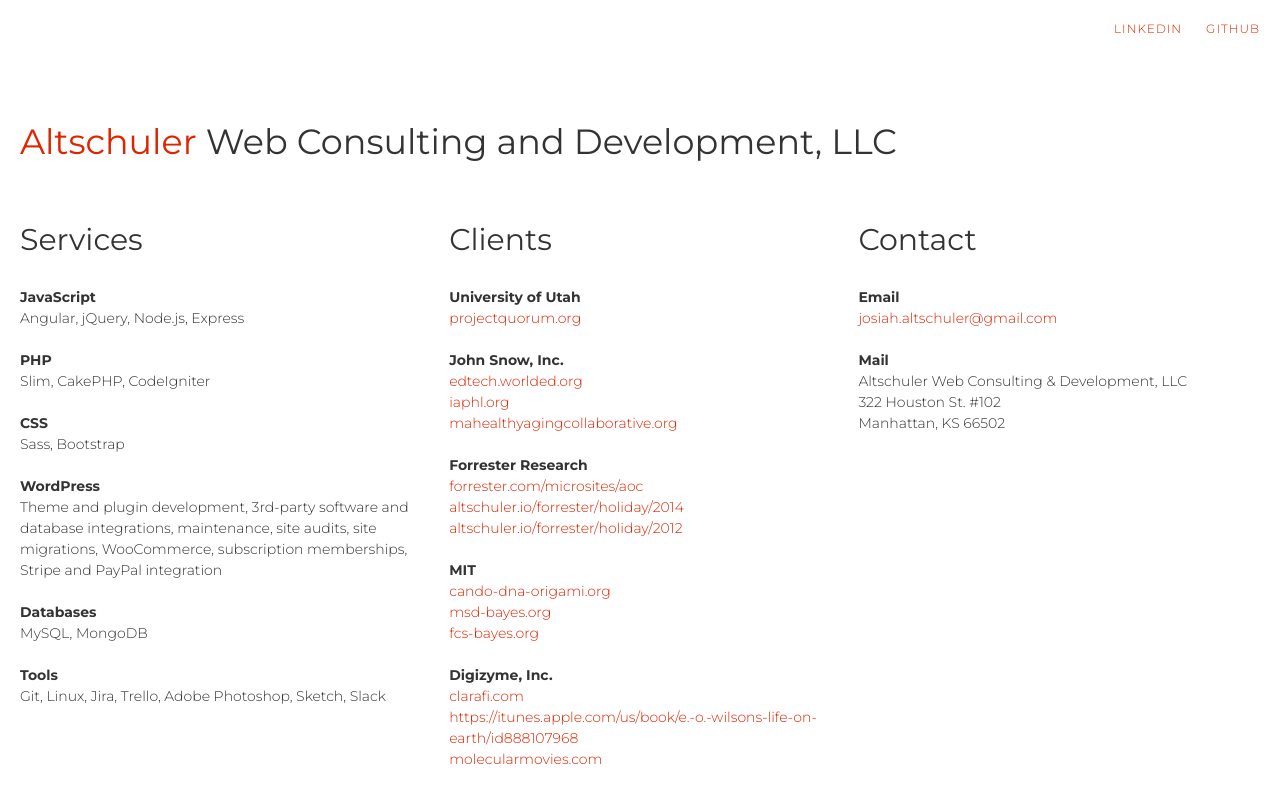
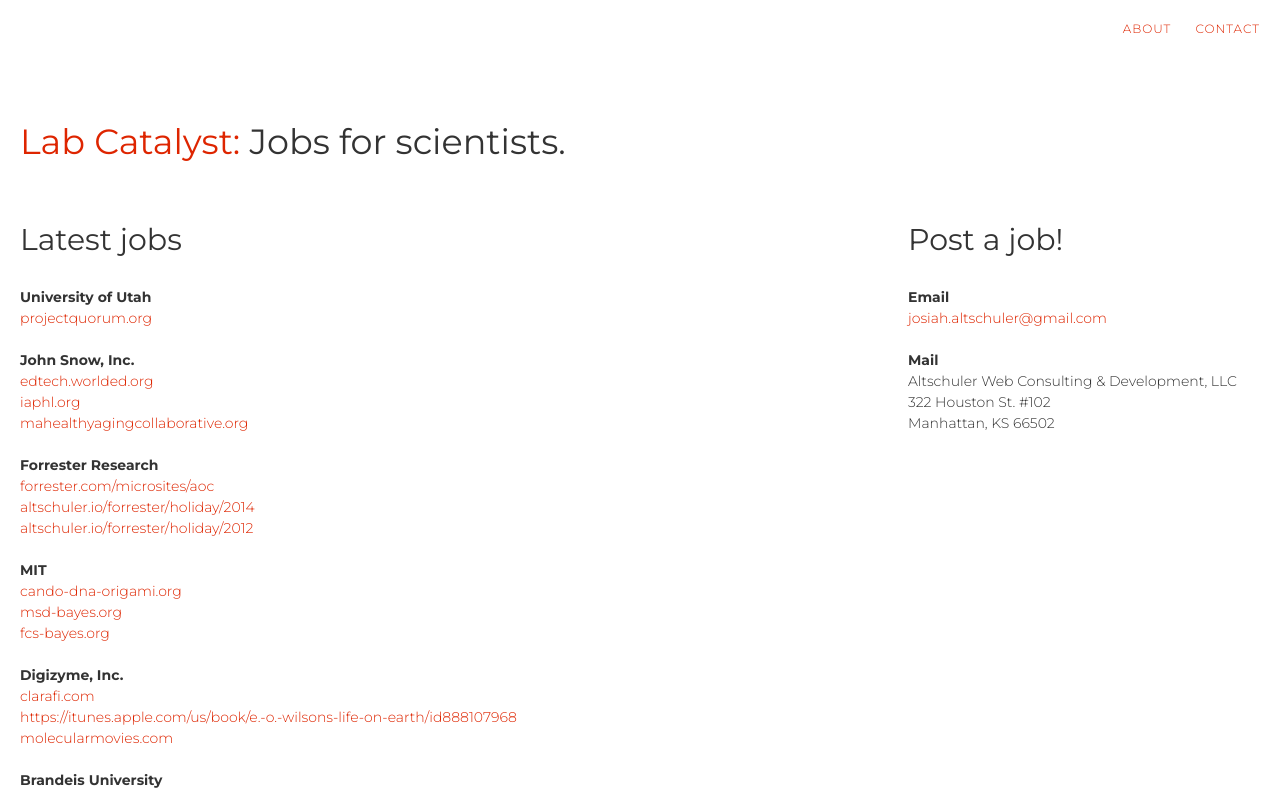
Before and after one commit to josiahaltschuler/labcatalyst, a plain HTML site: page index.html in a window 1280 px wide. Shown: the top 788 px of the page. Drawn offline with Linux system fonts and the light colour scheme.

Commit message:
making site look like altschuler.io

```diff
--- a/css/style.css
+++ b/css/style.css
@@ -401,6 +401,14 @@ big {
 	}
 }
 
+.column.jobs {
+	width: 70%;
+}
+
+.column.post-job {
+	width: 30%;
+}
+
 
 /*--------------------------------------------------------------
 # Elements
--- a/index.html
+++ b/index.html
@@ -1,21 +1,11 @@
 <!DOCTYPE html>
 <html lang="en-US">
 <head>
-	<!-- Global site tag (gtag.js) - Google Analytics -->
-	<script async src="https://www.googletagmanager.com/gtag/js?id=UA-3525542-29"></script>
-	<script>
-		window.dataLayer = window.dataLayer || [];
-		function gtag(){dataLayer.push(arguments);}
-		gtag('js', new Date());
-
-		gtag('config', 'UA-3525542-29');
-	</script>
-
 	<meta http-equiv="Content-Type" content="text/html; charset=UTF-8">
 
 	<meta name="viewport" content="width=device-width, initial-scale=1">
 
-	<title>Altschuler Web Consulting & Development, LLC</title>
+	<title>Lab Catalyst - The leading job board for scientists to find faculty, post-doc and staff research jobs.</title>
 	<link rel="stylesheet" href="./css/style.css" type="text/css" media="all">
 	<link href="https://fonts.googleapis.com/css?family=Montserrat:300,400,700" rel="stylesheet">
 </head>
@@ -26,8 +16,8 @@
 			<nav role="navigation">
 				<div>
 					<ul aria-expanded="false">
-						<li><a href="https://www.linkedin.com/in/josiahaltschuler/" target="_blank">LinkedIn</a></li>
-						<li><a href="https://github.com/josiahaltschuler" target="_blank">GitHub</a></li>
+						<li><a href="https://www.linkedin.com/in/josiahaltschuler/" target="_blank">About</a></li>
+						<li><a href="https://github.com/josiahaltschuler" target="_blank">Contact</a></li>
 					</ul>
 				</div>
 			</nav>
@@ -37,46 +27,12 @@
 	<div class="container">
 		<article>
 			<h1 class="intro">
-					<span class="red">Altschuler</span> Web Consulting and Development, LLC
+					<span class="red">Lab Catalyst:</span> Jobs for scientists.
 			</h1>
 		</article>
 
-		<div class="column">
-			<h2>Services</h2>
-
-			<p>
-				<strong>JavaScript</strong>
-				<br>Angular, jQuery, Node.js, Express
-			</p>
-
-			<p>
-				<strong>PHP</strong>
-				<br>Slim, CakePHP, CodeIgniter
-			</p>
-
-			<p>
-				<strong>CSS</strong>
-				<br>Sass, Bootstrap
-			</p>
-
-			<p>
-				<strong>WordPress</strong>
-				<br>Theme and plugin development, 3rd-party software and database integrations, maintenance, site audits, site migrations, WooCommerce, subscription memberships, Stripe and PayPal integration
-			</p>
-
-			<p>
-				<strong>Databases</strong>
-				<br>MySQL, MongoDB
-			</p>
-
-			<p>
-				<strong>Tools</strong>
-				<br>Git, Linux, Jira, Trello, Adobe Photoshop, Sketch, Slack
-			</p>
-		</div>
-
-		<div class="column">
-			<h2>Clients</h2>
+		<div class="column jobs">
+			<h2>Latest jobs</h2>
 
 			<p>
 				<strong>University of Utah</strong>
@@ -161,8 +117,8 @@
 			<p>2.7.19 - <a href="./articles/what-are-salts-and-keys-in-wordpress">What are salts and keys in WordPress?</a></p>
 		</div> -->
 
-		<div class="column">
-			<h2>Contact</h2>
+		<div class="column post-job">
+			<h2>Post a job!</h2>
 
 			<p>
 				<strong>Email</strong>
```
